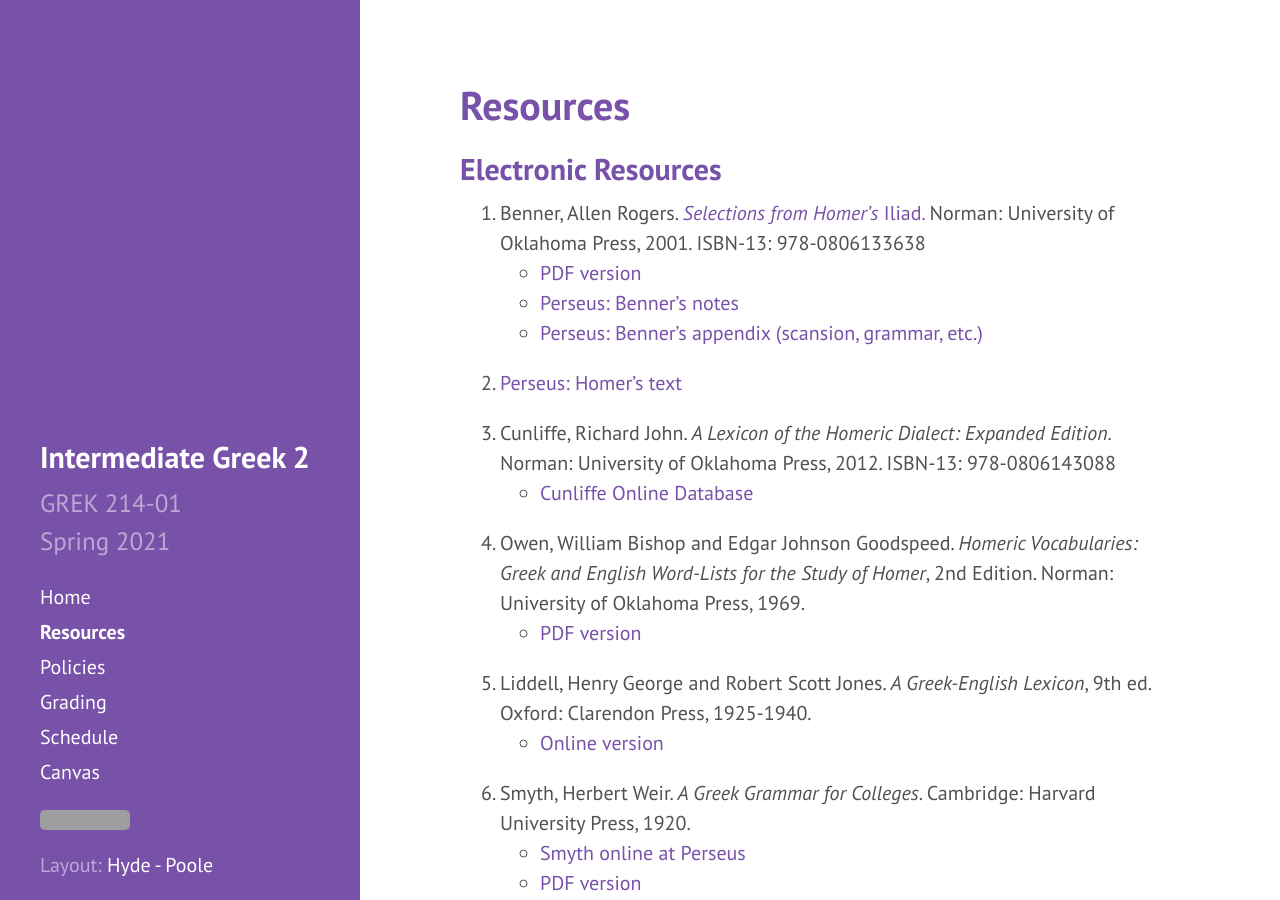
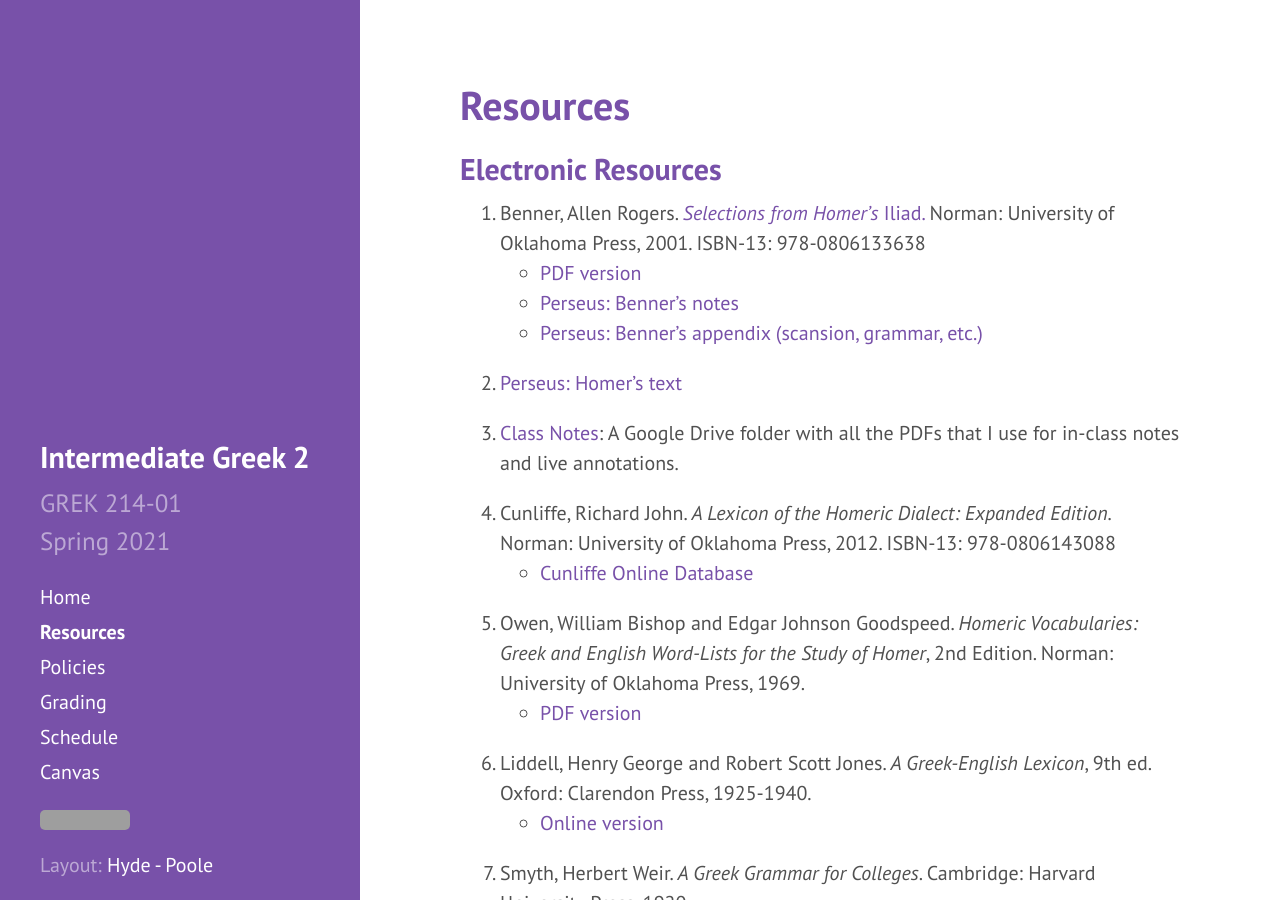
Before and after one commit to DLibatique/GREK214-S21, a Jekyll site: the page built from _pages/resources.md, in a window 1280 px wide and 900 px high. Built offline with Jekyll 4.4.1, drawn with Linux system fonts in a browser that asks for light colours; grey boxes are pictures that could not be loaded.

Commit message:
added link to gdrive folder for class notes

```diff
--- a/_pages/resources.md
+++ b/_pages/resources.md
@@ -14,26 +14,28 @@
 
 2. [Perseus: Homer's text](https://www.perseus.tufts.edu/hopper/text?doc=Perseus:text:1999.01.0133)
 
-3. Cunliffe, Richard John. *A Lexicon of the Homeric Dialect: Expanded Edition.* Norman: University of Oklahoma Press, 2012. ISBN-13: 978-0806143088
+3. [Class Notes](https://drive.google.com/drive/folders/19QB_hzypBGCjyAGgw2YbfuLWsqN6bCWi?usp=sharing): A Google Drive folder with all the PDFs that I use for in-class notes and live annotations.
+
+4. Cunliffe, Richard John. *A Lexicon of the Homeric Dialect: Expanded Edition.* Norman: University of Oklahoma Press, 2012. ISBN-13: 978-0806143088
   * [Cunliffe Online Database](http://stephanus.tlg.uci.edu/cunliffe/#eid=1&context=lsj)
 
-4. Owen, William Bishop and Edgar Johnson Goodspeed. *Homeric Vocabularies: Greek and English Word-Lists for the Study of Homer*, 2nd Edition. Norman: University of Oklahoma Press, 1969.
+5. Owen, William Bishop and Edgar Johnson Goodspeed. *Homeric Vocabularies: Greek and English Word-Lists for the Study of Homer*, 2nd Edition. Norman: University of Oklahoma Press, 1969.
   * [PDF version](https://ia802700.us.archive.org/33/items/homericvocabula00goodgoog/homericvocabula00goodgoog.pdf)
 
-5. Liddell, Henry George and Robert Scott Jones. *A Greek-English Lexicon*, 9th ed. Oxford: Clarendon Press, 1925-1940.
+6. Liddell, Henry George and Robert Scott Jones. *A Greek-English Lexicon*, 9th ed. Oxford: Clarendon Press, 1925-1940.
   * [Online version](http://stephanus.tlg.uci.edu/lsj/#eid=1&context=lsj)
 
-6. Smyth, Herbert Weir. *A Greek Grammar for Colleges*. Cambridge: Harvard University Press, 1920.
+7. Smyth, Herbert Weir. *A Greek Grammar for Colleges*. Cambridge: Harvard University Press, 1920.
   * [Smyth online at Perseus](http://www.perseus.tufts.edu/hopper/text?doc=Perseus%3atext%3a1999.04.0007)
   * [PDF version](https://pure.mpg.de/rest/items/item_402120/component/file_402119/content)
 
-7. Paradigm list and verb quiz - Sphinx Classical Grammar Drill
+8. Paradigm list and verb quiz - Sphinx Classical Grammar Drill
   * [Sphinx website](http://sphinx.metameat.net/sphinx.php?paradigms)
 
-8. Conditional Clauses chart (credit to Prof. Stephen Esposito, BU)
+9. Conditional Clauses chart (credit to Prof. Stephen Esposito, BU)
   * [Chart image](https://dlibatique.github.io/images/conditions-chart.tif)
 
-9. Dependent Clauses chart (credit to Prof. Stephen Esposito, BU)
+10. Dependent Clauses chart (credit to Prof. Stephen Esposito, BU)
   * [Chart image](https://dlibatique.github.io/images/dependent-clause-chart.tif)
 
 ***
```
